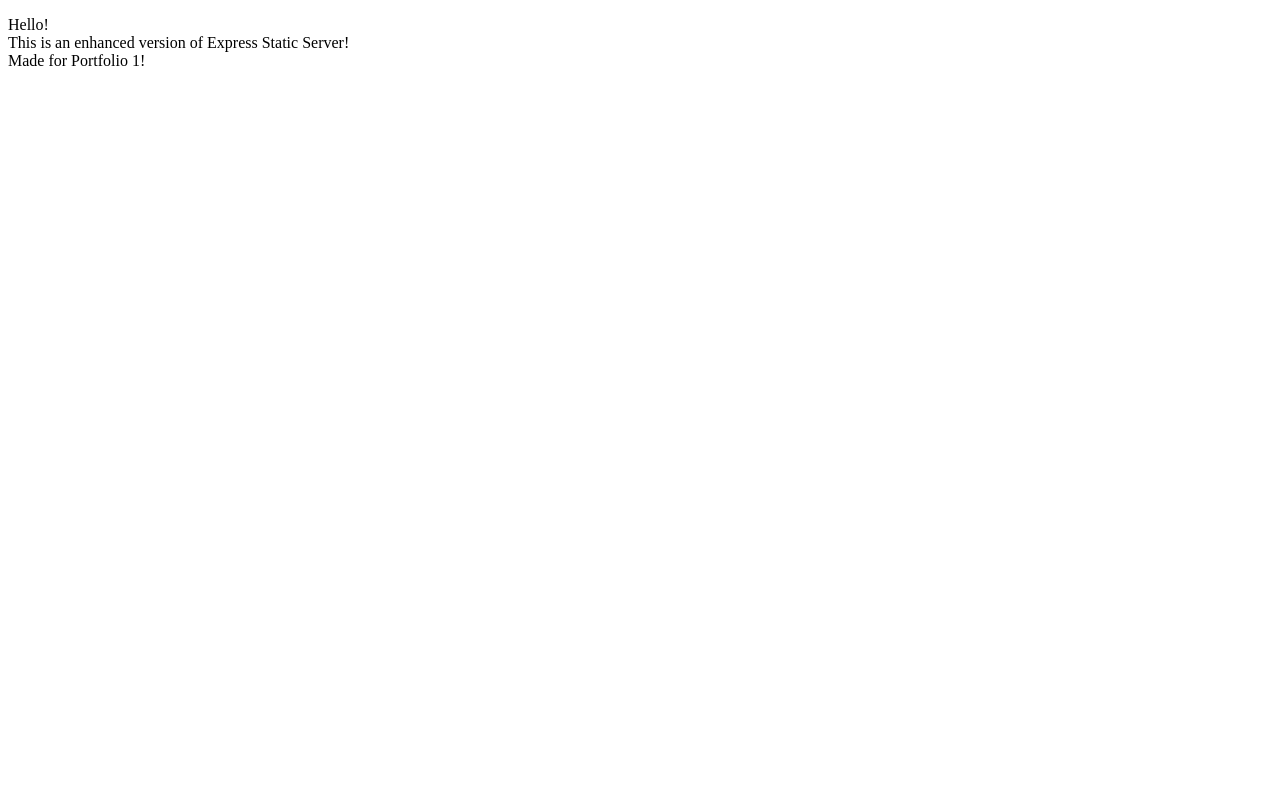
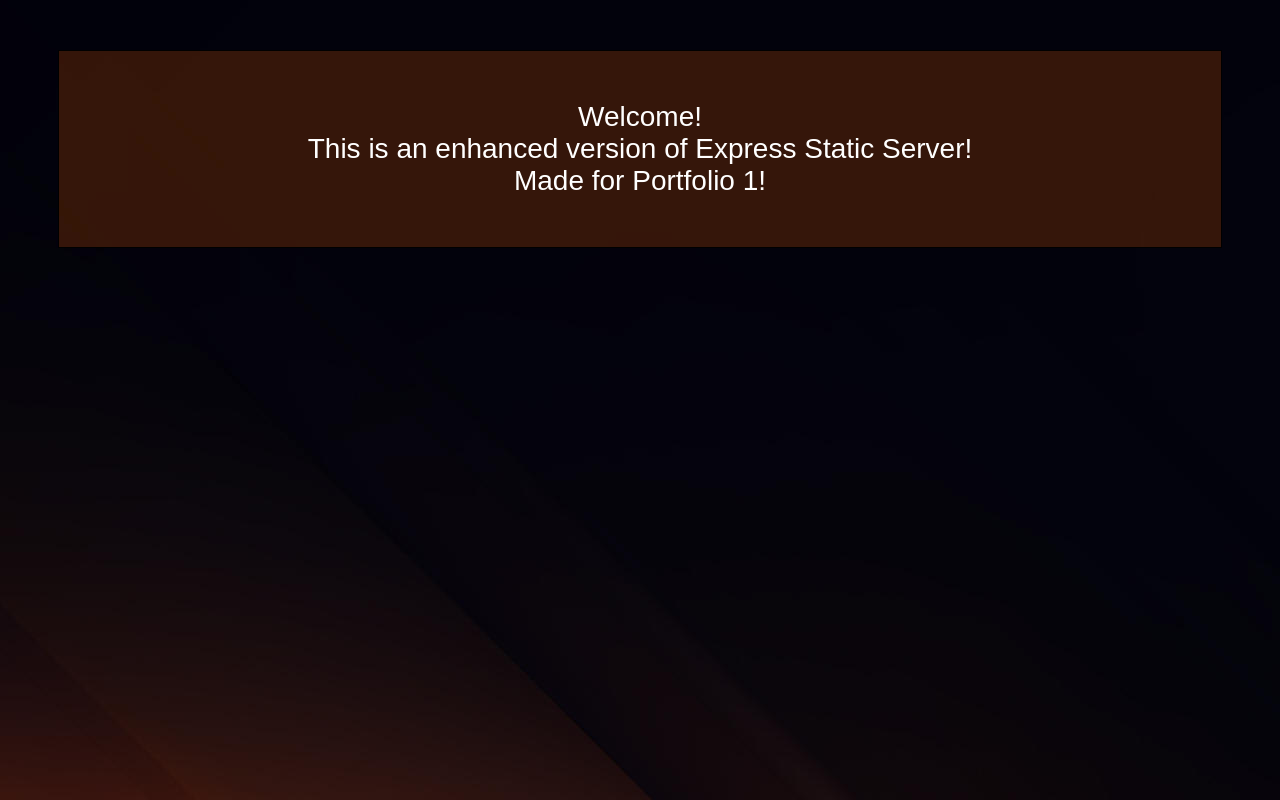
Before and after one commit to Kensley92/Portfolio1, a website: page public/index.html in a window 1280 px wide. Drawn offline with Linux system fonts and the light colour scheme; files that its build step writes are made by us from their sources.

Commit message:
styling and html additons

```diff
--- a/css/style.css
+++ /dev/null
@@ -1 +0,0 @@
-background: no-repeat url("images/bg.jpeg");
--- a/index.js
+++ b/index.js
@@ -4,7 +4,7 @@ const port = 3001;
 
 
 App.get('/', function(request, response){
-    response.send("Hello World!");
+    response.send("Hello! My name is Kensley Strong!");
 });
 
 App.use('/public', Express.static("public"));
--- a/public/index.html
+++ b/public/index.html
@@ -1,8 +1,8 @@
 <!DOCTYPE html>
-<link rel="stylesheet" href="css/style.css">
+<link rel="stylesheet" href="style.css">
 <html>
 <body>
-  <p>Hello!
+  <p>Welcome!
     <br>
      This is an enhanced version of Express Static Server!
     <br>
--- /dev/null
+++ b/public/style.css
@@ -0,0 +1,28 @@
+body{
+  font-family: "Trebuchet MS", Helvetica, sans-serif;
+  background-color:#223764;
+  background-image: url("bg.jpg");
+font-size: large;
+}
+
+p{
+  font-family: Arial, Helvetica, sans-serif;
+  color: white;
+  font-size: 28px;
+  text-shadow: 6px 6px #00000;
+  text-align: center;
+  padding-top: 50px;
+  padding-right: 50px;
+  padding-bottom:50px;
+  padding-left: 50px;
+  border: 1px solid black;
+  margin-top: 50px;
+  margin-bottom: 50px;
+  margin-right: 50px;
+  margin-left: 50px;
+  background: rgba(255,100,000,0.2);
+}
+
+table {
+
+}
--- /dev/null
+++ b/style.css
@@ -0,0 +1,4 @@
+body {
+ background-image: url("black.webp");
+ background-color: #cccccc;
+}
```
Also changed, not shown: images/bg.jpeg (deleted), public/bg.jpg (added).
